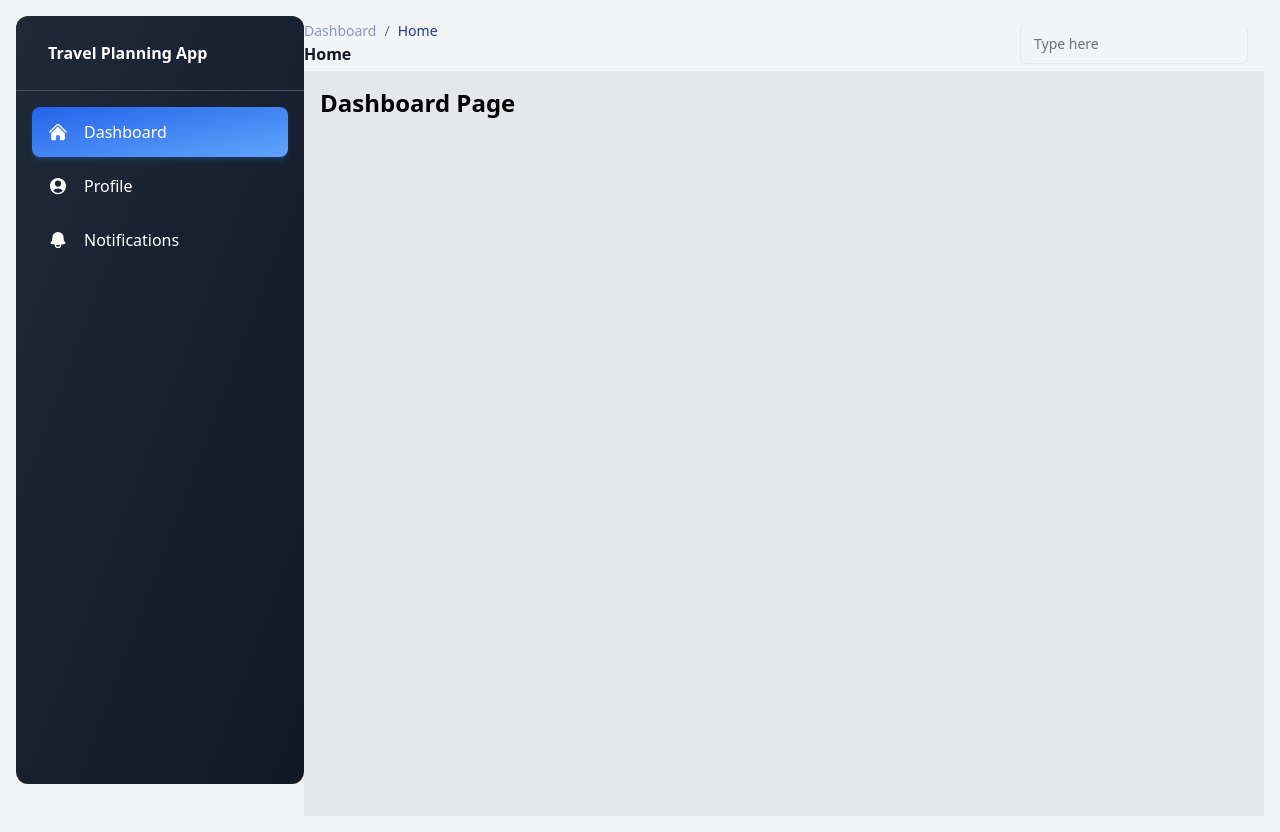
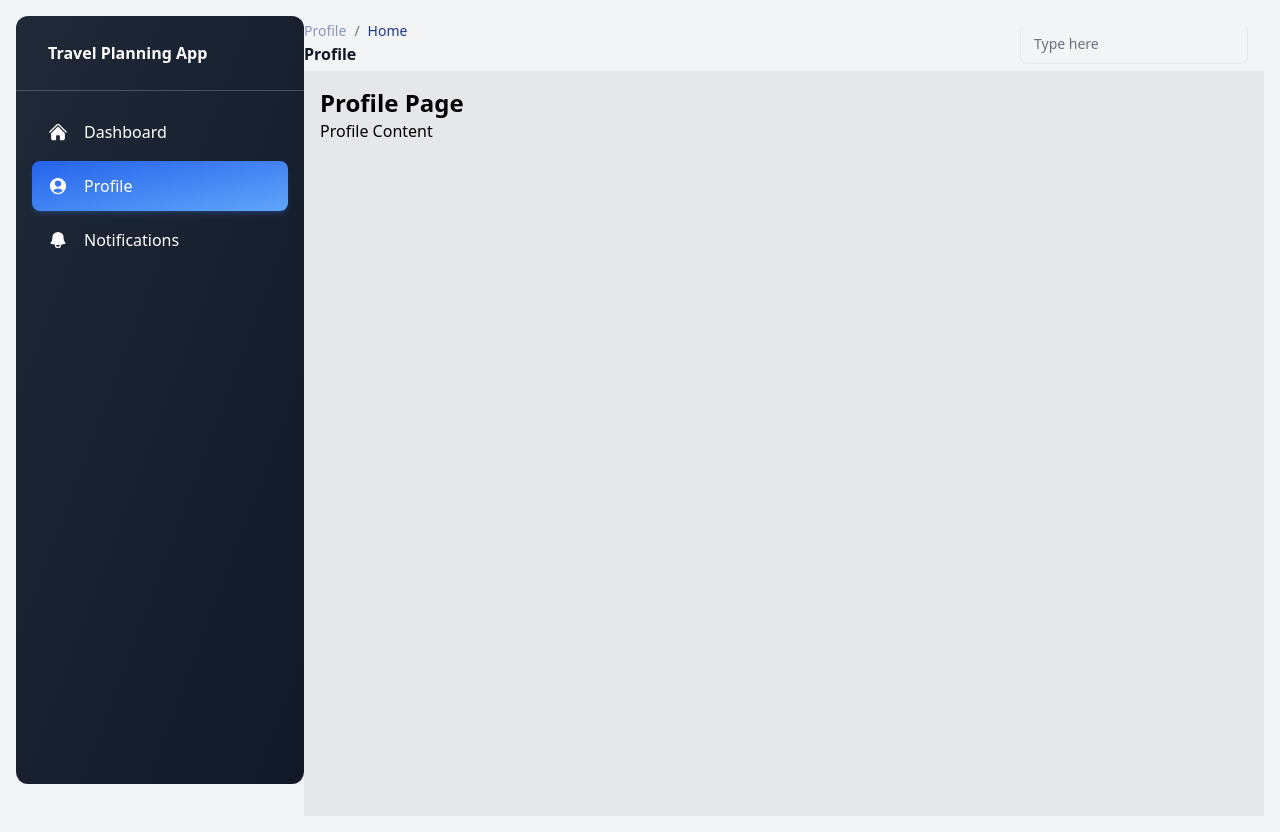
Before and after one commit to pascaloseko/Travel-Planning-App-Client, a Next.js app: page /dashboard in a window 1280 px wide. Both pictures are taken after a click on the button "Profile". Built offline with nearby package versions, Linux system fonts and the light colour scheme.

Commit message:
add routes

```diff
--- a/components/Dashboard.tsx
+++ b/components/Dashboard.tsx
@@ -1,24 +1,54 @@
+import { useState } from "react";
 import Navbar from "./Navbar";
 import Sidebar from "./Sidebar";
+import Profile from "./Profile";
+import Notifications from "./Notifications";
 
 const Dashboard = () => {
+  const [activeItem, setActiveItem] = useState<string>("dashboard");
+
+  const handleSidebarItemClick = (item: string) => {
+    // Update the active item in the state
+    setActiveItem(item);
+  };
+
+  const capitalizeFirstLetter = (input: string) => {
+    return input.charAt(0).toUpperCase() + input.slice(1);
+  };
+
+  const renderPageContent = () => {
+    switch (activeItem) {
+      case "dashboard":
+        return <div>Dashboard Content</div>; // Replace with your actual dashboard content
+      case "profile":
+        return <Profile />;
+      case "notifications":
+        return <Notifications />;
+      default:
+        return null;
+    }
+  };
+
   return (
     <div className="flex h-screen bg-gray-100">
       {/* Sidebar */}
-      <Sidebar />
+      <Sidebar onSidebarItemClick={handleSidebarItemClick} />
 
       {/* Main Content */}
       <div className="flex-1 flex flex-col overflow-hidden pl-72">
         {/* Navbar */}
-        <Navbar />
+        <Navbar activeItem={activeItem} />
 
         {/* Page Content */}
         <main className="flex-1 overflow-x-hidden overflow-y-auto bg-gray-200 flex flex-col">
           {/* Your page content goes here */}
           {/* For example, you can add a container div and other components */}
           <div className="container mx-auto p-4">
-            <h1 className="text-2xl font-semibold">Dashboard Page</h1>
-            {/* Add more content as needed */}
+            <h1 className="text-2xl font-semibold">
+              {" "}
+              {capitalizeFirstLetter(activeItem)} Page
+            </h1>
+            {renderPageContent()}
           </div>
         </main>
       </div>
--- a/components/Navbar.tsx
+++ b/components/Navbar.tsx
@@ -1,24 +1,25 @@
 import Link from "next/link";
 import SearchInput from "./SearchInput";
 
-const Navbar = () => {
+const Navbar = ({ activeItem }) => {
   return (
     <nav className="block w-full max-w-full bg-transparent text-white shadow-none rounded-xl transition-all px-0 py-1">
-      <div className="flex flex-col-reverse justify-between gap-6 md:flex-row md:items-center">
+      <div className="container mx-auto">
+        <div className="flex justify-between items-center">
           <div className="capitalize">
-          <nav aria-label="breadcrumb" className="w-max">
-            <ol className="flex flex-wrap items-center w-full bg-opacity-60 rounded-md bg-transparent p-0 transition-all">
-              <li className="flex items-center text-blue-gray-900 antialiased font-sans text-sm font-normal leading-normal cursor-pointer transition-colors duration-300 hover:text-light-blue-500">
+            <nav aria-label="breadcrumb">
+              <ol className="flex flex-wrap items-center bg-opacity-60 rounded-md bg-transparent p-0">
+                <li className={`flex items-center text-blue-gray-900 antialiased font-sans text-sm font-normal leading-normal cursor-pointer transition-colors duration-300 ${activeItem === "dashboard" ? 'hover:text-light-blue-500' : 'hover:text-blue-500'}`}>
                   <Link href="/">
-                  <p className="block antialiased font-sans text-sm leading-normal text-blue-900 font-normal opacity-50 transition-all hover:text-blue-500 hover:opacity-100">
-                    dashboard
+                    <p className={`block antialiased font-sans text-sm leading-normal text-blue-900 font-normal opacity-50 transition-all ${activeItem === "dashboard" ? 'hover:text-blue-500 hover:opacity-100' : ''}`}>
+                      {activeItem}
                     </p>
                   </Link>
                   <span className="text-gray-500 text-sm antialiased font-sans font-normal leading-normal mx-2 pointer-events-none select-none">
                     /
                   </span>
                 </li>
-              <li className="flex items-center text-blue-900 antialiased font-sans text-sm font-normal leading-normal cursor-pointer transition-colors duration-300 hover:text-blue-500">
+                <li className={`flex items-center text-blue-900 antialiased font-sans text-sm font-normal leading-normal cursor-pointer transition-colors duration-300 ${activeItem === "home" ? 'hover:text-blue-500' : ''}`}>
                   <p className="block antialiased font-sans text-sm leading-normal text-blue-gray-900 font-normal">
                     home
                   </p>
@@ -26,11 +27,12 @@ const Navbar = () => {
               </ol>
             </nav>
             <h6 className="block antialiased tracking-normal font-sans text-base font-semibold leading-relaxed text-gray-900">
-            home
+              {activeItem}
             </h6>
           </div>
           <div className="flex items-center">
             <SearchInput />
+          </div>
         </div>
       </div>
     </nav>
--- /dev/null
+++ b/components/Notifications.tsx
@@ -0,0 +1,12 @@
+import React from 'react';
+
+const Notifications = () => {
+  return (
+    <div>
+      <h1>Notifications Content</h1>
+      {/* Add your notifications content here */}
+    </div>
+  );
+};
+
+export default Notifications;
--- /dev/null
+++ b/components/Profile.tsx
@@ -0,0 +1,12 @@
+
+
+const Profile = () => {
+  return (
+    <div>
+      <h1>Profile Content</h1>
+      {/* Add your profile content here */}
+    </div>
+  );
+};
+
+export default Profile;
--- a/components/Sidebar.tsx
+++ b/components/Sidebar.tsx
@@ -1,19 +1,36 @@
-import { useState } from 'react';
-import SidebarItem from './SidebarItem';
+import { useState } from "react";
+import { useRouter } from "next/router";
+import SidebarItem from "./SidebarItem";
 
-const Sidebar = () => {
+interface SidebarProps {
+  onSidebarItemClick: (item: string) => void;
+}
+
+const Sidebar: React.FC<SidebarProps> = ({ onSidebarItemClick }) => {
+  const router = useRouter();
   const [isOpen, setIsOpen] = useState(false);
+  const [activeItem, setActiveItem] = useState<string>("dashboard"); // Set "dashboard" as the default active state
+
+  const handleItemClick = (item: string) => {
+    // Update the active item
+    setActiveItem(item);
+    // Call the provided prop callback
+    onSidebarItemClick(item);
+    // Navigate to the corresponding route
+  };
 
   const sidebarClasses = `bg-gradient-to-br from-gray-800 to-gray-900 fixed inset-0 z-50 my-4 ml-4
     h-[calc(100vh-32px)] w-72 rounded-xl transition-transform duration-300
-    transform ${isOpen ? 'translate-x-0' : '-translate-x-full'}
+    transform ${isOpen ? "translate-x-0" : "-translate-x-full"}
     xl:translate-x-0`;
 
   return (
     <aside className={sidebarClasses}>
       <div className="relative border-b border-white/20">
-        <a className="flex items-center gap-4 py-6 px-8" href="#/">
-          <h6 className="block antialiased tracking-normal font-sans text-base font-semibold leading-relaxed text-white">Travel Planning App</h6>
+        <a className="flex items-center gap-4 py-6 px-8" href="/">
+          <h6 className="block antialiased tracking-normal font-sans text-base font-semibold leading-relaxed text-white">
+            Travel Planning App
+          </h6>
         </a>
         <button
           className="middle none font-sans font-medium text-center uppercase transition-all disabled:opacity-50 disabled:shadow-none disabled:pointer-events-none w-8 max-w-[32px] h-8 max-h-[32px] rounded-lg text-xs text-white hover:bg-white/10 active:bg-white/30 absolute right-0 top-0 grid rounded-br-none rounded-tl-none xl:hidden"
@@ -21,17 +38,41 @@ const Sidebar = () => {
           onClick={() => setIsOpen(!isOpen)}
         >
           <span className="absolute top-1/2 left-1/2 transform -translate-y-1/2 -translate-x-1/2">
-            <svg xmlns="http://www.w3.org/2000/svg" fill="none" viewBox="0 0 24 24" stroke-width="2.5" stroke="currentColor" aria-hidden="true" className="h-5 w-5 text-white">
-              <path stroke-linecap="round" stroke-linejoin="round" d="M6 18L18 6M6 6l12 12"></path>
+            <svg
+              xmlns="http://www.w3.org/2000/svg"
+              fill="none"
+              viewBox="0 0 24 24"
+              stroke-width="2.5"
+              stroke="currentColor"
+              aria-hidden="true"
+              className="h-5 w-5 text-white"
+            >
+              <path
+                stroke-linecap="round"
+                stroke-linejoin="round"
+                d="M6 18L18 6M6 6l12 12"
+              ></path>
             </svg>
           </span>
         </button>
       </div>
       <div className="m-4">
         <ul className="mb-4 flex flex-col gap-1">
-          <SidebarItem title="dashboard" isActive={true} />
-          <SidebarItem title="profile" />
-          <SidebarItem title="notifications" />
+          <SidebarItem
+            title="dashboard"
+            isActive={activeItem === "dashboard"}
+            onClick={() => handleItemClick("dashboard")}
+          />
+          <SidebarItem
+            title="profile"
+            isActive={activeItem === "profile"}
+            onClick={() => handleItemClick("profile")}
+          />
+          <SidebarItem
+            title="notifications"
+            isActive={activeItem === "notifications"}
+            onClick={() => handleItemClick("notifications")}
+          />
         </ul>
       </div>
     </aside>
--- a/components/SidebarItem.tsx
+++ b/components/SidebarItem.tsx
@@ -1,4 +1,14 @@
-const SidebarItem = ({ title, isActive = false }) => {
+interface SidebarItemProps {
+  title: string;
+  isActive?: boolean;
+  onClick: () => void;
+}
+
+const SidebarItem: React.FC<SidebarItemProps> = ({
+  title,
+  isActive = false,
+  onClick,
+}) => {
   const activeClass = "active";
 
   const buttonClasses = `
@@ -66,7 +76,7 @@ const SidebarItem = ({ title, isActive = false }) => {
   return (
     <li>
       <a aria-current="page" className={isActive ? activeClass : ""} href="#">
-        <button className={buttonClasses} type="button">
+        <button className={buttonClasses} type="button" onClick={onClick}>
           {getIcon(title)}
           <p className="block antialiased font-sans text-base leading-relaxed text-inherit font-medium capitalize">
             {title}
--- a/pages/dashboard.tsx
+++ b/pages/dashboard.tsx
@@ -1,5 +1,5 @@
-import Layout from "../components/Layout";
-import Dashboard from "../components/Dashboard";
+import Dashboard from '../components/Dashboard';
+import Layout from '../components/Layout';
 
 const DashboardPage = () => {
   return (
--- a/pages/index.tsx
+++ b/pages/index.tsx
@@ -1,7 +1,7 @@
 import React, { useEffect, useState } from 'react';
 import Layout from '../components/Layout';
 import LoginPage from './login';
-import DashboardPage from './dashboard'
+import DashboardPage from './dashboard';
 import { useAuth } from '../context/AuthContext';
 
 const HomePage = () => {
```
Lines whose indentation alone changed are shown as unchanged.
